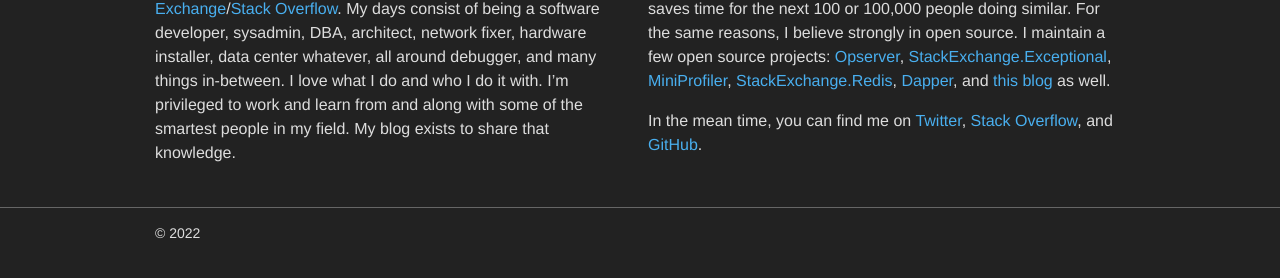
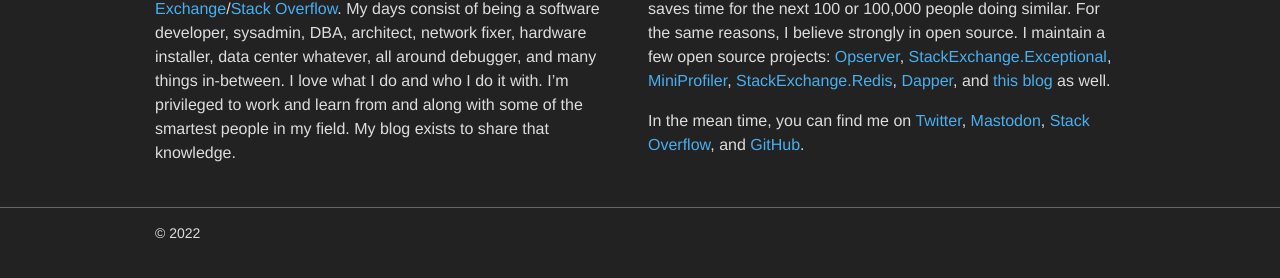
Before and after one commit to NickCraver/nickcraver.github.com, a Jekyll site: the page built from index.html, in a window 1280 px wide. Shown: the part 590-868 px from the top of the page. Built offline with Jekyll 4.4.1, drawn with Linux system fonts in a browser that asks for light colours.

Commit message:
Add Mastodon verification

```diff
--- a/_includes/about.md
+++ b/_includes/about.md
@@ -2,4 +2,4 @@
 
 I believe that sharing what we build, how we build it, and the mistakes we made along the way improves the experience and saves time for the next 100 or 100,000 people doing similar. For the same reasons, I believe strongly in open source. I maintain a few open source projects: [Opserver](https://github.com/Opserver/Opserver), [StackExchange.Exceptional](https://github.com/NickCraver/StackExchange.Exceptional), [MiniProfiler](https://github.com/MiniProfiler/dotnet), [StackExchange.Redis](https://github.com/StackExchange/StackExchange.Redis), [Dapper](https://github.com/StackExchange/Dapper/), and [this blog](https://github.com/NickCraver/nickcraver.github.com) as well.
 
-In the mean time, you can find me on [Twitter](https://twitter.com/Nick_Craver), [Stack Overflow](https://stackoverflow.com/users/13249/nick-craver), and [GitHub](https://github.com/NickCraver).
+In the mean time, you can find me on [Twitter](https://twitter.com/Nick_Craver), <a rel="me" href="https://infosec.exchange/@Nick_Craver">Mastodon</a>, [Stack Overflow](https://stackoverflow.com/users/13249/nick-craver), and [GitHub](https://github.com/NickCraver).
```
